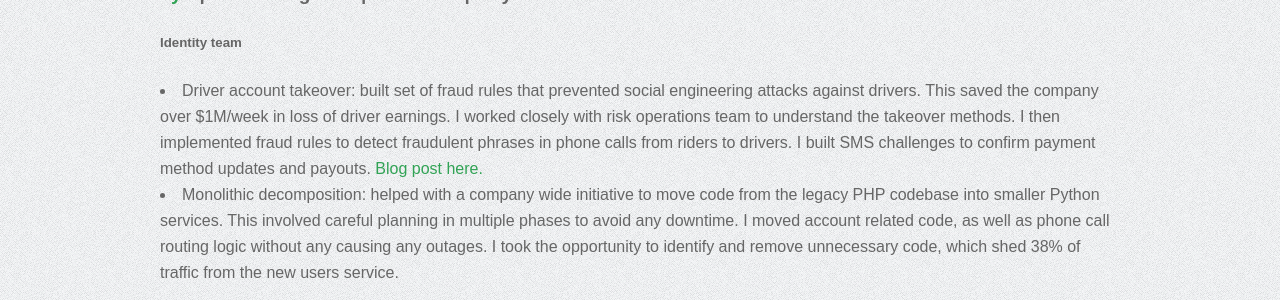
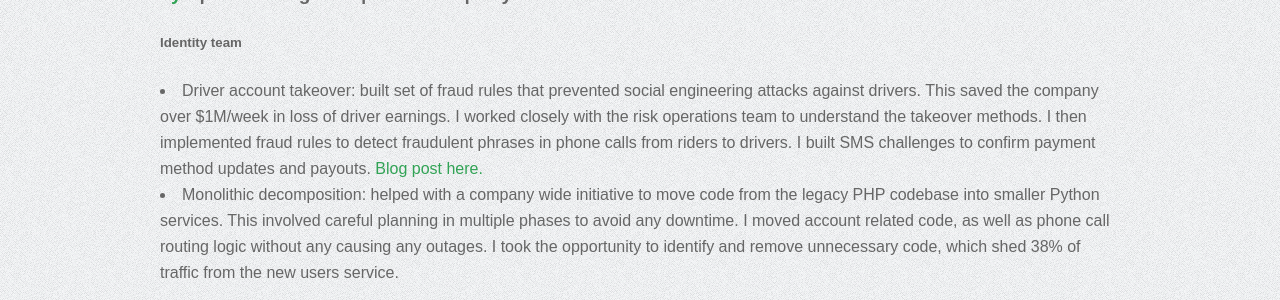
Before and after one commit to glenrobertson/glenrobertson.github.com, a Jekyll site: the page built from resume_2020.html, in a window 1280 px wide and 900 px high, scrolled down 507 px. Shown: the part 178-478 px from the top of the window. Built offline with Jekyll 4.4.1, drawn with Linux system fonts in a browser that asks for light colours.

Commit message:
More info

```diff
--- a/resume_2020.html
+++ b/resume_2020.html
@@ -26,7 +26,7 @@ I am empathetic, pragmatic and product focused. I care about the customer, and I
 <h4><a href="https://www.lyft.com">Lyft</a> | Server Engineer | California | May 2013 - Dec 2017</h4>
 <h5>Identity team</h5>
 <ul>
-    <li>Driver account takeover: built set of fraud rules that prevented social engineering attacks against drivers. This saved the company over $1M/week in loss of driver earnings. I worked closely with risk operations team to understand the takeover methods. I then implemented fraud rules to detect fraudulent phrases in phone calls from riders to drivers. I built SMS challenges to confirm payment method updates and payouts. <a href="https://eng.lyft.com/stopping-fraudsters-by-changing-products-452240f2d2cc?gi=ae4fa353f3">Blog post here.</a></li>
+    <li>Driver account takeover: built set of fraud rules that prevented social engineering attacks against drivers. This saved the company over $1M/week in loss of driver earnings. I worked closely with the risk operations team to understand the takeover methods. I then implemented fraud rules to detect fraudulent phrases in phone calls from riders to drivers. I built SMS challenges to confirm payment method updates and payouts. <a href="https://eng.lyft.com/stopping-fraudsters-by-changing-products-452240f2d2cc?gi=ae4fa353f3">Blog post here.</a></li>
     <li>Monolithic decomposition: helped with a company wide initiative to move code from the legacy PHP codebase into smaller Python services. This involved careful planning in multiple phases to avoid any downtime. I moved account related code, as well as phone call routing logic without any causing any outages. I took the opportunity to identify and remove unnecessary code, which shed 38% of traffic from the new users service.</li>
 </ul>
 
```
